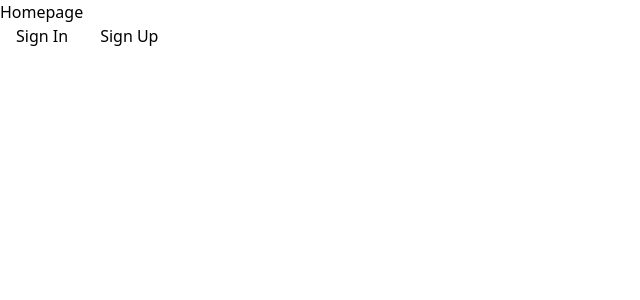
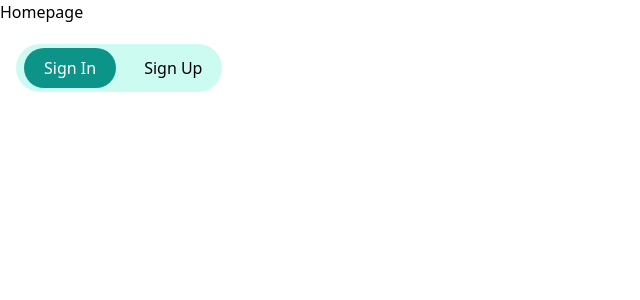
Before and after one commit to Sdqumar/vtu, a Next.js app: page / in a window 1280 px wide. Shown: the top 300 px of the page, without its empty margins (0-640 px from the left). Built offline with nearby package versions, Linux system fonts and the light colour scheme.

Commit message:
signin and sign btn

```diff
--- a/components/Home/SignUp.tsx
+++ b/components/Home/SignUp.tsx
@@ -1,13 +1,15 @@
 import Button from "../global/Button";
+import { useState } from "react";
+const SignUp = () => {
+    const [active,setActive]=useState(false);
 
-const SingUp = () => {
     return (
         <div className="">
-            <div>
-                <Button title="Sign In" />
-                <Button title="Sign Up" />
+            <div className="mt-5 bg-primary-100 max-w-fit  py-1  flex justify-center rounded-3xl ml-4">
+                <Button title="Sign In" active={!active} onClick={()=>{setActive(false)}} />
+                <Button title="Sign Up" active={active} onClick={()=>{setActive(true)}}/>
             </div>
         </div>
-    )
-}
-export default SingUp
+    );
+};
+export default SignUp;
--- a/components/global/Button.tsx
+++ b/components/global/Button.tsx
@@ -1,10 +1,17 @@
-type buttonProps ={
-    title:string
+type buttonProps = {
+    title: string;
+    active?: boolean;
+    onClick:()=>void
 };
 
 
-export default function Button({title}:buttonProps) {
+export default function Button({title, active,onClick}: buttonProps) {
     return (
-        <span className="px-4">{title}</span>
-        );
-};
+        <button
+            className={`px-5 py-2 whitespace-nowrap  ease-in-out  duration-700 font-medium  rounded-3xl   ${active &&`bg-primary-600  text-white mx-2`}`}
+            onClick={onClick}
+            >
+            {title}
+        </button>
+        )
+}
--- a/tailwind.config.js
+++ b/tailwind.config.js
@@ -1,10 +1,17 @@
+const colors = require('tailwindcss/colors')
+
 module.exports = {
   content: [
     './pages/**/*.{js,ts,jsx,tsx}',
     './components/**/*.{js,ts,jsx,tsx}',
   ],
   theme: {
-    extend: {},
+    extend: {
+      colors:{
+        primary:colors.teal,
+        secoondary:"#def1ef"
+      }
+    },
   },
   plugins: [],
 }
--- a/tsconfig.json
+++ b/tsconfig.json
@@ -5,7 +5,7 @@
     "allowJs": true,
     "skipLibCheck": true,
     "strict": true,
-    "forceConsistentCasingInFileNames": true,
+    "forceConsistentCasingInFileNames": false,
     "noEmit": true,
     "esModuleInterop": true,
     "module": "esnext",
```
